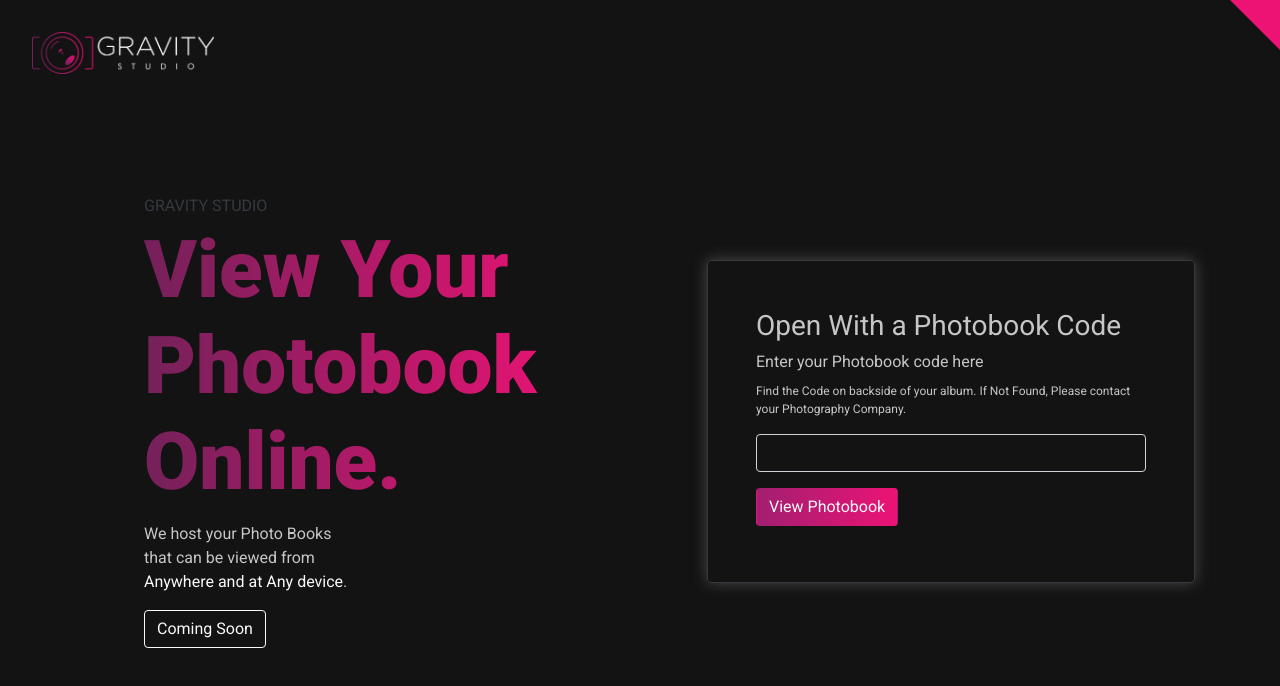
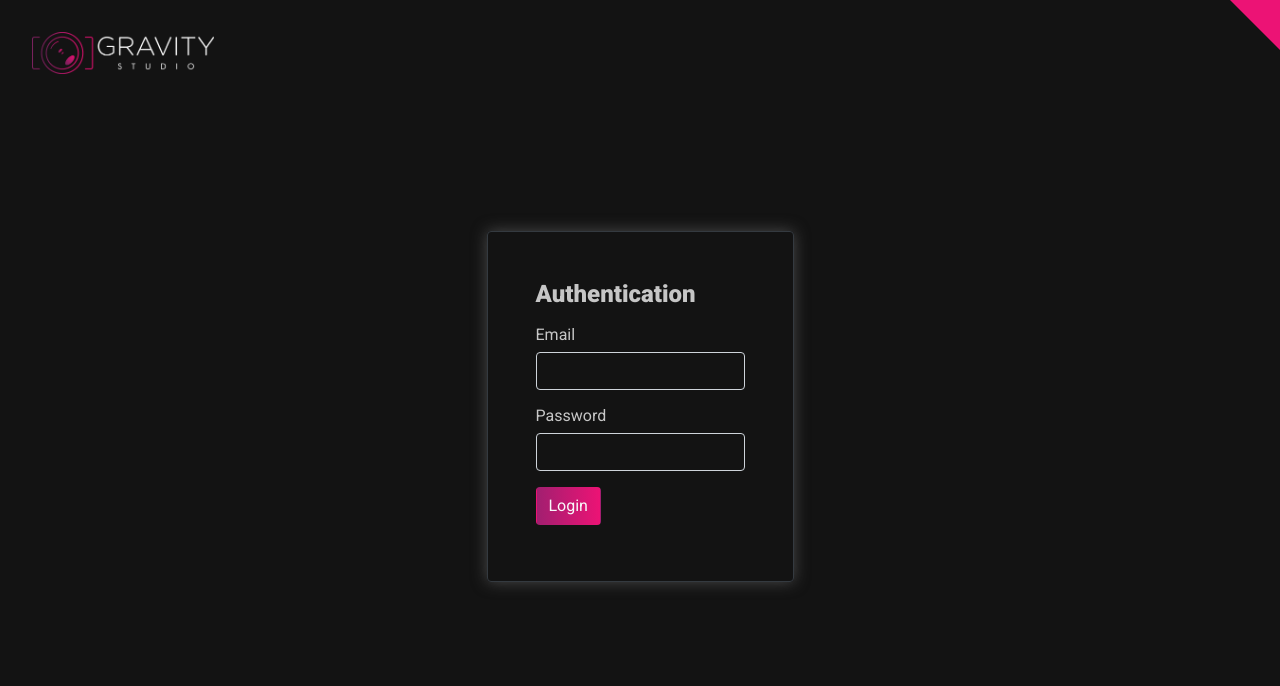
Before and after one commit to roshie/PhotoBook, a React (Create React App) app in the folder client/: page /admin/upload-album in a window 1280 px wide. Before the commit this address led to /. Shown: the top 686 px of the page. Built offline with nearby package versions, Linux system fonts and the light colour scheme.

Commit message:
admin auth module done

```diff
--- a/client/src/App.js
+++ b/client/src/App.js
@@ -10,6 +10,7 @@ import "./App.css";
 import { AlbumPropLoader } from "./pages/Album";
 import Home from "./pages/Home";
 import Error404 from "./pages/Error404";
+import CreateAlbum from "./pages/CreateAlbum";
 
 function App() {
   return (
@@ -18,6 +19,7 @@ function App() {
         <Switch>
           <Route exact path="/album/:id" component={AlbumPropLoader} />
           <Route exact path="/" component={Home} />
+          <Route exact path="/admin/upload-album" component={CreateAlbum} />
           <Route exact path="/404" component={Error404} />
           <Redirect to="/" />
         </Switch>
--- a/client/src/actions/initFirebase.js
+++ b/client/src/actions/initFirebase.js
@@ -0,0 +1 @@
+// https://docs.microsoft.com/en-in/azure/storage/blobs/quickstart-blobs-javascript-browser
--- /dev/null
+++ b/client/src/globals.js
@@ -0,0 +1 @@
+export const AdminEmail = "gravityalbums@gmail.com";
--- /dev/null
+++ b/client/src/pages/CreateAlbum.jsx
@@ -0,0 +1,231 @@
+import {
+  getAuth,
+  signInWithEmailAndPassword,
+  browserSessionPersistence,
+  setPersistence,
+} from "firebase/auth";
+import { useState, useEffect } from "react";
+import { AdminEmail } from "../globals";
+import Layout from "./Layout";
+
+export default function CreateAlbum() {
+  const [authenticated, setAuthenticated] = useState(false);
+  const [passwordError, setPasswordError] = useState(false);
+  const [error, setError] = useState(false);
+  const [email, setEmail] = useState("");
+  const [password, setPassword] = useState("");
+  const [loading, setLoading] = useState(false);
+  const auth = getAuth();
+
+  useEffect(() => {
+    const user = auth.currentUser;
+
+    if (user != null && user.email == AdminEmail) {
+      console.log(user);
+      setAuthenticated(true);
+    }
+  }, []);
+
+  const login = () => {
+    setLoading(true);
+    setAuthenticated(false);
+    setError(false);
+    setPasswordError(false);
+    if (email.trim() == AdminEmail) {
+      setPersistence(auth, browserSessionPersistence).then(() => {
+        signInWithEmailAndPassword(auth, email, password)
+          .then((userCredential) => {
+            // Signed in
+            setAuthenticated(true);
+            setLoading(false);
+            const user = userCredential.user;
+            console.log("Success");
+          })
+          .catch((error) => {
+            const errorCode = error.code;
+            const errorMessage = error.message;
+            setPasswordError(true);
+            setAuthenticated(false);
+            setLoading(false);
+            console.log(errorMessage);
+          });
+      });
+    } else {
+      setError(true);
+      setLoading(false);
+    }
+  };
+
+  if (!authenticated) {
+    return (
+      <Layout>
+        <div className="row h-75">
+          <div className="m-auto border border-dark rounded text-gray light-shadow p-5">
+            <h4 className="font-weight-bold">Authentication</h4>
+            <form
+              onSubmit={(e) => {
+                e.preventDefault();
+                login();
+              }}
+            >
+              <div className="h6 mt-3">Email</div>
+              <input
+                type="email"
+                name="code"
+                id="email"
+                className="form-control mt-1 mb-2 bg-dark text-light"
+                onChange={(e) => {
+                  setEmail(e.target.value);
+                }}
+              />
+              <small
+                class={`form-text mb-3 text-muted ${error ? "" : "d-none"}`}
+              >
+                Invalid Email
+              </small>
+
+              <div className="h6 mt-3">Password</div>
+              <input
+                type="password"
+                name="password"
+                id="password"
+                className="form-control mt-1 mb-2 bg-dark text-light"
+                onChange={(e) => {
+                  setPassword(e.target.value);
+                }}
+              />
+              <small
+                class={`form-text mb-3 text-muted ${
+                  passwordError ? "" : "d-none"
+                }`}
+              >
+                The Password is incorrect.
+              </small>
+              <button
+                type="submit"
+                class={`btn btn-pink text-light my-2 w-auto ${
+                  loading ? "d-none" : ""
+                }`}
+              >
+                Login
+              </button>
+              <div class={`lds-ring ${loading ? "" : "d-none"}`}>
+                <div></div>
+                <div></div>
+                <div></div>
+                <div></div>
+              </div>
+            </form>
+          </div>
+        </div>
+      </Layout>
+    );
+  } else {
+    return (
+      <Layout>
+        <UploadAlbum />
+      </Layout>
+    );
+  }
+}
+
+const UploadAlbum = () => {
+  const [name, setName] = useState("");
+  const [email, setEmail] = useState("");
+  const [passCode, setPasscode] = useState("");
+  const [disabled, setDisabled] = useState(true);
+  const [loading, setLoading] = useState(false);
+  const [requirePasscode, setRequirePasscode] = useState(false);
+
+  const createAlbum = () => {
+    setLoading(true);
+    setLoading(false);
+  };
+
+  useEffect(() => {
+    if (requirePasscode) setPasscode("");
+    if (
+      name != "" &&
+      email != "" &&
+      (!requirePasscode || (requirePasscode && passCode != ""))
+    )
+      setDisabled(false);
+    else setDisabled(true);
+  }, [name, email, passCode, requirePasscode]);
+
+  return (
+    <div className="row min-vh-100">
+      <div className="m-auto p-4 border border-dark rounded light-shadow text-light w-75">
+        <h4 className="font-weight-bold">Upload Album</h4>
+        <form>
+          <div className="h6 mt-3">Album Name</div>
+          <input
+            type="text"
+            name="name"
+            id="name"
+            placeholder="eg. John Doe + Marie's Wedding Album"
+            className="form-control mt-3 mb-2 bg-dark text-light"
+            onChange={(e) => {
+              setName(e.target.value);
+            }}
+          />
+          <div className="h6 mt-3">Customer Email</div>
+          <input
+            type="email"
+            name="email"
+            id="email"
+            placeholder="email"
+            className="form-control mt-3 mb-2 bg-dark text-light"
+            onChange={(e) => {
+              setEmail(e.target.value);
+            }}
+          />
+          <div className="form-group form-check mt-3">
+            <input
+              type="checkbox"
+              className="form-check-input"
+              style={{ transform: "scale(1.5)" }}
+              value={requirePasscode}
+              onChange={(e) => {
+                setRequirePasscode(e.target.checked);
+              }}
+            />
+            <label className="form-check-label" for="exampleCheck1">
+              Require Passcode
+            </label>
+          </div>
+          {requirePasscode && (
+            <>
+              <div className="h6 mt-3">Album Passcode</div>
+              <input
+                type="password"
+                name="name"
+                id="password"
+                placeholder=""
+                className="form-control mt-3 mb-2 bg-dark text-light"
+                onChange={(e) => {
+                  setPasscode(e.target.value);
+                }}
+              />
+            </>
+          )}
+          <button
+            onClick={createAlbum}
+            disabled={disabled}
+            class={`btn btn-pink text-light my-2 w-auto ${
+              loading ? "d-none" : ""
+            }`}
+          >
+            Create
+          </button>
+          <div class={`lds-ring ${loading ? "" : "d-none"}`}>
+            <div></div>
+            <div></div>
+            <div></div>
+            <div></div>
+          </div>
+        </form>
+      </div>
+    </div>
+  );
+};
--- a/package.json
+++ b/package.json
@@ -13,6 +13,7 @@
   "author": "",
   "license": "ISC",
   "dependencies": {
+    "@azure/storage-blob": "^12.10.0",
     "cors": "^2.8.5",
     "cross-fetch": "^3.1.4",
     "dotenv": "^8.2.0",
```
Also changed, not shown: 1 other file (tests, documents, lock files or other folders).
